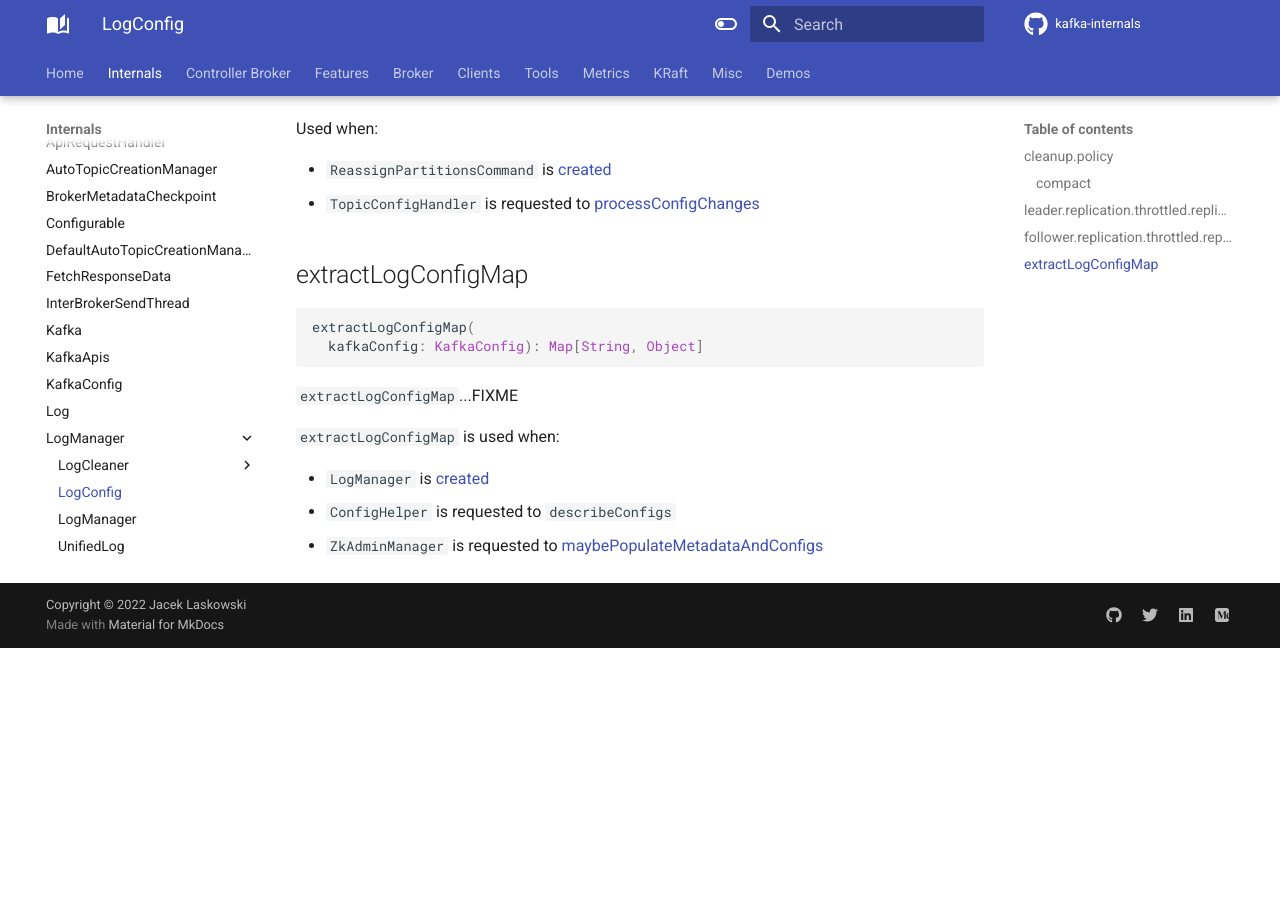
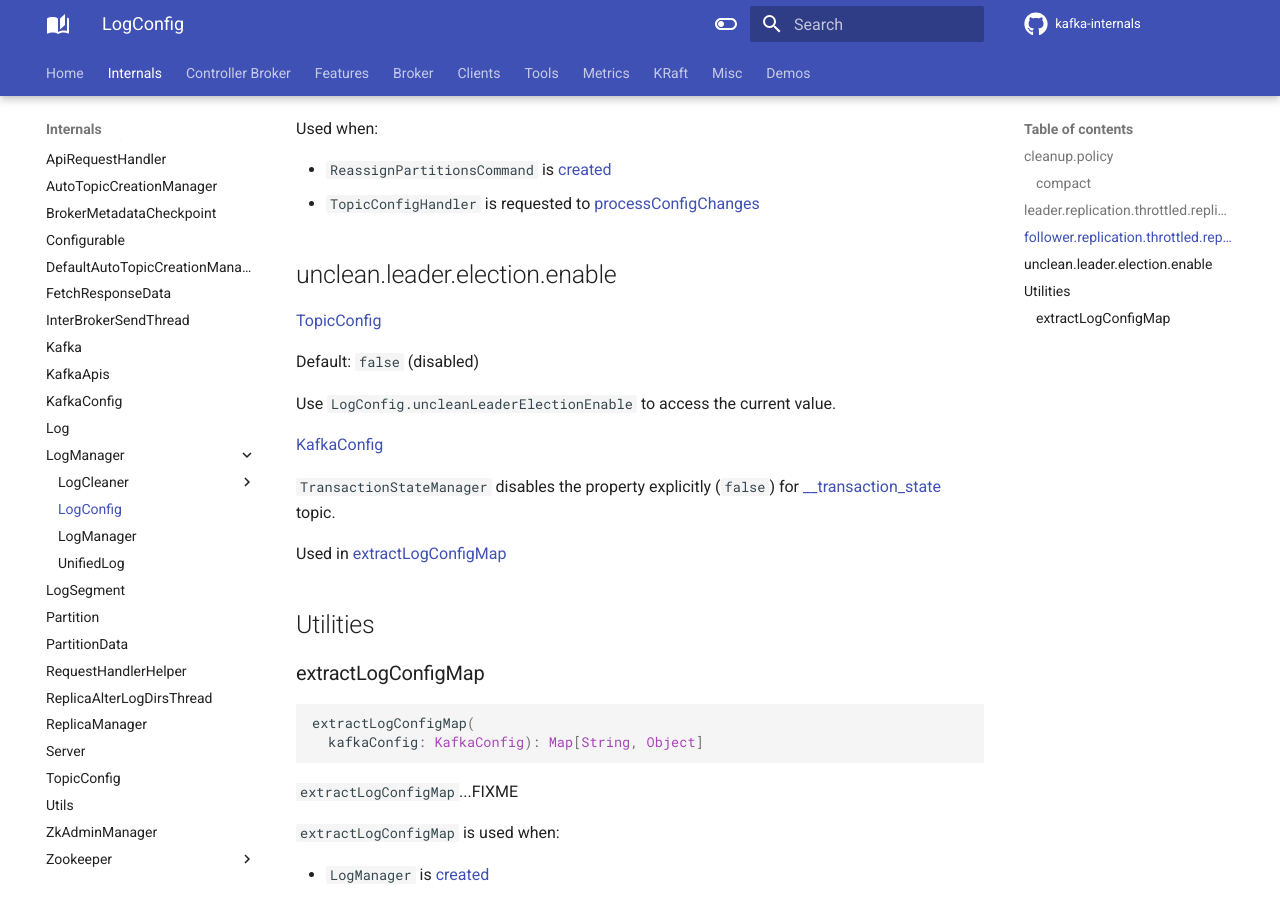
Before and after one commit to japila-books/kafka-internals, an MkDocs documentation site: the page built from docs/log/LogConfig.md, in a window 1280 px wide and 900 px high, scrolled down 1279 px. Built offline with MkDocs 1.6.1 and Material for MkDocs 9.7.7, drawn with Linux system fonts in a browser that asks for light colours; comment, search, counter and statistics services are not loaded; before the commit the page ends 1927 px from its top, so only the background shows below that.

Commit message:
unclean.leader.election.enable

````diff
--- a/docs/log/LogConfig.md
+++ b/docs/log/LogConfig.md
@@ -47,7 +47,23 @@ Used when:
 * `ReassignPartitionsCommand` is [created](../tools/kafka-reassign-partitions/ReassignPartitionsCommand.md#topicLevelFollowerThrottle)
 * `TopicConfigHandler` is requested to [processConfigChanges](../dynamic-broker-configuration/TopicConfigHandler.md#processConfigChanges)
 
-## <span id="extractLogConfigMap"> extractLogConfigMap
+## <span id="UncleanLeaderElectionEnableProp"><span id="unclean.leader.election.enable"><span id="uncleanLeaderElectionEnable"> unclean.leader.election.enable
+
+[TopicConfig](../TopicConfig.md#UNCLEAN_LEADER_ELECTION_ENABLE_CONFIG)
+
+Default: `false` (disabled)
+
+Use `LogConfig.uncleanLeaderElectionEnable` to access the current value.
+
+[KafkaConfig](../KafkaConfig.md#UncleanLeaderElectionEnableProp)
+
+`TransactionStateManager` disables the property explicitly (`false`) for [__transaction_state](../transactions/TransactionStateManager.md#transactionTopicConfigs) topic.
+
+Used in [extractLogConfigMap](#extractLogConfigMap)
+
+## Utilities
+
+### <span id="extractLogConfigMap"> extractLogConfigMap
 
 ```scala
 extractLogConfigMap(
````
Also changed, not shown: docs/KafkaConfig.md (+7 -3 lines), docs/TopicConfig.md (+4 -0 lines), docs/controller/controller-election.md (+11 -0 lines).
